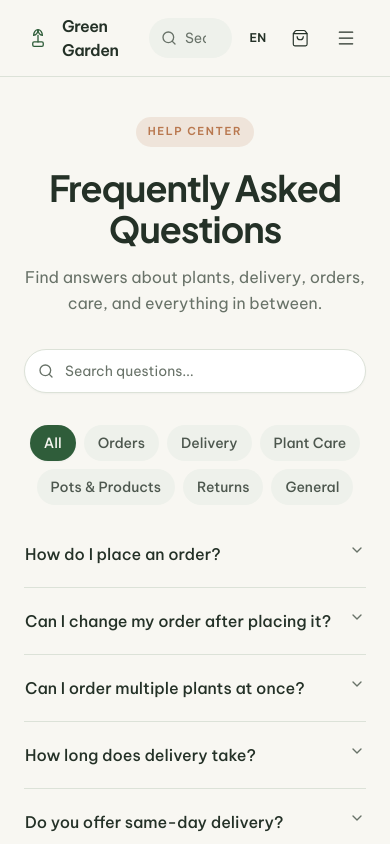
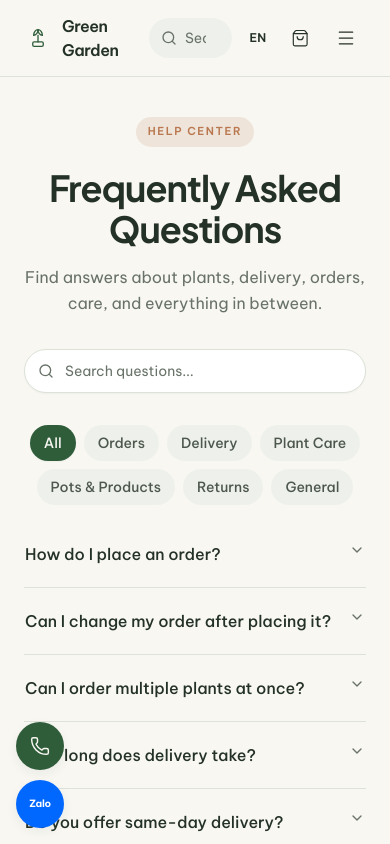
Before and after one commit to danielnguyen5070/green-garden, a Next.js app: page /en/faq in a window 390 px wide. Shown: the top 844 px of the page. Built offline with nearby package versions, Linux system fonts and the light colour scheme.

Commit message:
feat(contact): add floating phone and Zalo quick actions

```diff
--- a/app/[locale]/(store)/layout.tsx
+++ b/app/[locale]/(store)/layout.tsx
@@ -1,3 +1,4 @@
+import { FloatingContact } from "@/components/floating/floating-contact";
 import { Footer } from "@/components/layout/footer";
 import { Header } from "@/components/layout/header";
 
@@ -11,6 +12,7 @@ export default function StoreLayout({
       <Header />
       <main className="flex-1">{children}</main>
       <Footer />
+      <FloatingContact />
     </>
   );
 }
--- /dev/null
+++ b/components/floating/floating-contact.tsx
@@ -0,0 +1,71 @@
+import { getTranslations } from "next-intl/server";
+import { PhoneIcon } from "lucide-react";
+import {
+  CONTACT_CONFIG,
+  CONTACT_PHONE_HREF,
+} from "@/config/contact";
+import { cn } from "@/lib/utils";
+
+const actionClassName = cn(
+  "group relative inline-flex size-12 items-center justify-center rounded-full shadow-elevated outline-none transition-transform duration-200",
+  "hover:scale-105 hover:shadow-md focus-visible:ring-2 focus-visible:ring-ring focus-visible:ring-offset-2 focus-visible:ring-offset-background",
+  "md:size-14"
+);
+
+const tooltipClassName = cn(
+  "pointer-events-none absolute top-1/2 left-[calc(100%+0.75rem)] -translate-y-1/2 whitespace-nowrap rounded-md bg-foreground px-2.5 py-1.5",
+  "font-sans text-xs font-medium text-background opacity-0 shadow-subtle transition-opacity duration-150",
+  "group-hover:opacity-100 group-focus-visible:opacity-100",
+  "max-md:hidden"
+);
+
+async function FloatingContact({ className }: { className?: string }) {
+  const t = await getTranslations("contact");
+
+  return (
+    <nav
+      data-slot="floating-contact"
+      aria-label={t("navLabel")}
+      className={cn(
+        "fixed bottom-4 left-4 z-[45] flex flex-col gap-2.5 md:bottom-6 md:left-6",
+        className
+      )}
+    >
+      <a
+        href={CONTACT_PHONE_HREF}
+        aria-label={t("call")}
+        className={cn(
+          actionClassName,
+          "bg-primary text-primary-foreground hover:bg-primary/90"
+        )}
+      >
+        <span className={tooltipClassName}>{t("call")}</span>
+        <PhoneIcon
+          className="size-5 stroke-[1.75] md:size-[1.35rem]"
+          aria-hidden="true"
+        />
+      </a>
+
+      <a
+        href={CONTACT_CONFIG.zaloUrl}
+        target="_blank"
+        rel="noopener noreferrer"
+        aria-label={t("zalo")}
+        className={cn(
+          actionClassName,
+          "bg-[#0068ff] text-white hover:bg-[#0068ff]/90"
+        )}
+      >
+        <span className={tooltipClassName}>{t("zalo")}</span>
+        <span
+          aria-hidden="true"
+          className="font-sans text-[0.625rem] font-bold tracking-tight md:text-xs"
+        >
+          Zalo
+        </span>
+      </a>
+    </nav>
+  );
+}
+
+export { FloatingContact };
--- /dev/null
+++ b/config/contact.ts
@@ -0,0 +1,9 @@
+/**
+ * Storefront contact channels — update these values for production.
+ */
+export const CONTACT_CONFIG = {
+  phone: "+84901234567",
+  zaloUrl: "https://zalo.me/84901234567",
+} as const;
+
+export const CONTACT_PHONE_HREF = `tel:${CONTACT_CONFIG.phone}` as const;
--- a/messages/en.json
+++ b/messages/en.json
@@ -367,5 +367,10 @@
         "answer": "Use the contact details in our footer or reach out through the Contact Us link. We are happy to help with plant selection, orders, and care questions."
       }
     }
+  },
+  "contact": {
+    "navLabel": "Quick contact",
+    "call": "Call us",
+    "zalo": "Chat on Zalo"
   }
 }
--- a/messages/vi.json
+++ b/messages/vi.json
@@ -367,5 +367,10 @@
         "answer": "Xem thông tin liên hệ ở chân trang hoặc dùng liên kết Liên hệ. Chúng tôi sẵn sàng hỗ trợ chọn cây, đơn hàng và chăm sóc."
       }
     }
+  },
+  "contact": {
+    "navLabel": "Liên hệ nhanh",
+    "call": "Gọi chúng tôi",
+    "zalo": "Chat Zalo"
   }
 }
```
